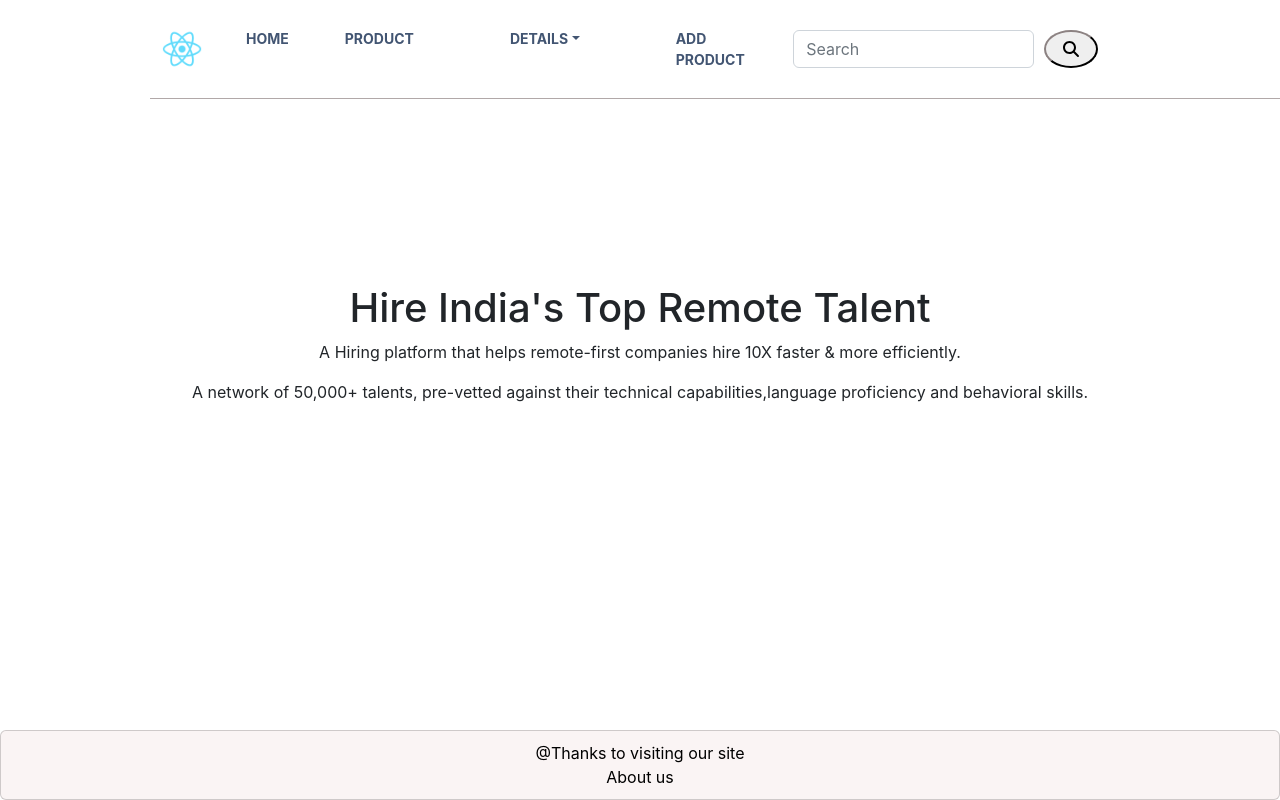
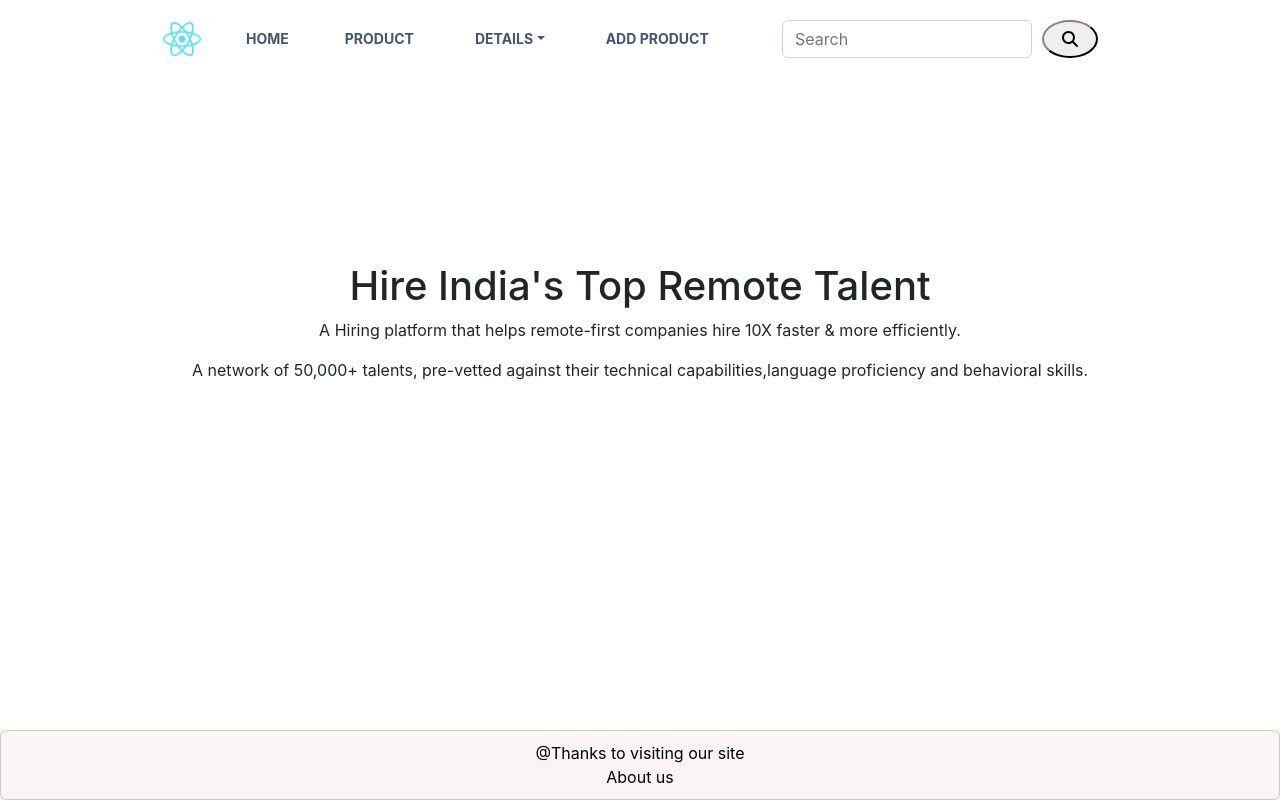
Before and after one commit to Sachinbisht27/React_App, a React (Create React App) app: page / in a window 1280 px wide. Built offline with nearby package versions, Linux system fonts and the light colour scheme.

Commit message:
indentation fix

```diff
--- a/src/Components/Navbar/navbar.css
+++ b/src/Components/Navbar/navbar.css
@@ -21,12 +21,8 @@
 }
 
 .details {
-    margin-left: 40px;
-    margin-right: 40px;
-}
-
-.navbar {
-    border-bottom: 1px solid #b1a8a8;
+    margin-left: 5px;
+    margin-right: 5px;
 }
 
 .nav-link {
--- a/src/Components/Navbar/navbar.js
+++ b/src/Components/Navbar/navbar.js
@@ -49,7 +49,7 @@ function NavBar() {
           <Navbar.Toggle aria-controls="navbarScroll" />
           <Navbar.Collapse id="navbarScroll">
             <Nav className="navbarScroll" >
-              <Nav.Link href="#" className="home" class="nav-link nav-link-ltr">Home</Nav.Link>
+              <Nav.Link href="#" className="home"class="nav-link nav-link-ltr">Home</Nav.Link>
               <Nav.Link href="#" class="nav-link nav-link-ltr">Product</Nav.Link>
               <NavDropdown className="details" title="Details" id="navbarScrollingDropdown">
                 <NavDropdown.Item href="#">INFO</NavDropdown.Item>
@@ -57,7 +57,7 @@ function NavBar() {
                    Sale
                 </NavDropdown.Item>
                 <NavDropdown.Divider />
-                <NavDropdown.Item href="#">
+                <NavDropdown.Item href="#" >
                   Profit
                 </NavDropdown.Item>
               </NavDropdown>
```
Lines whose indentation alone changed are shown as unchanged.
